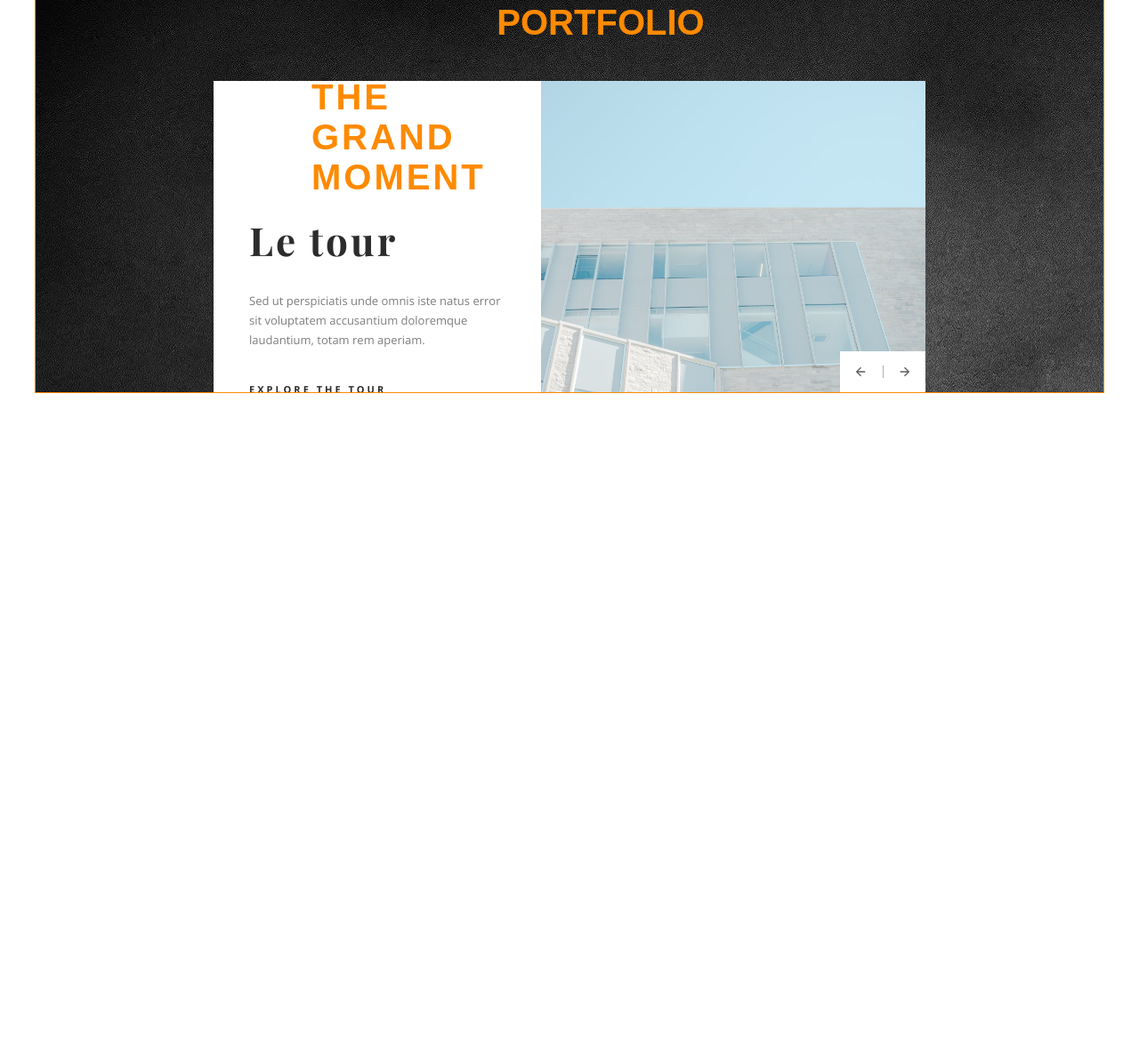
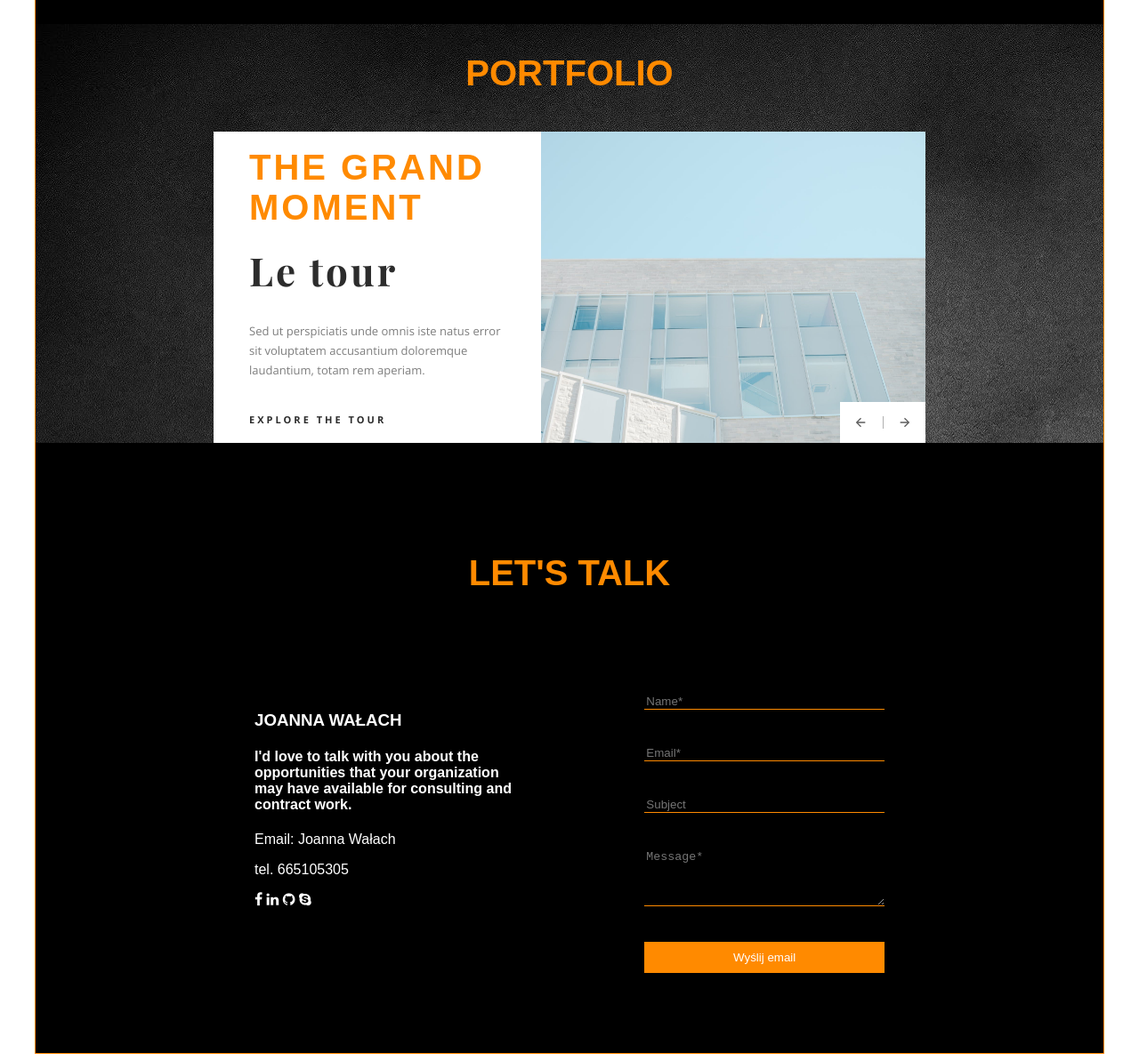
Before and after one commit to joannawalach/portfolio, a plain HTML site: page index.html in a window 1280 px wide. Shown: the part 1219-2412 px from the top of the page at 89% size. Before the commit the page ends 1669 px from the top, so only its background shows below. Drawn offline with nearby package versions, Linux system fonts and the light colour scheme; a web font is replaced by a local one.

Commit message:
contact form added

```diff
--- a/index.html
+++ b/index.html
@@ -175,7 +175,31 @@
 
       </div>
 </section>
-    <section class="contact"></section>
+    <section class="contact">
+        <h2> Let's talk</h2>
+        <div class="detailsandform">
+        <div class="contactdetails">
+            <h3>JOANNA WAŁACH</h3>
+            <h4>I'd love to talk with you about the opportunities that your organization may have available for consulting and contract work.</h4>
+            <p>Email: Joanna Wałach </p>
+            <p>tel. 665105305</p>
+            <div class="socialicons">
+                <i class="fa fa-facebook" aria-hidden="true"></i>
+                <i class="fa fa-linkedin" aria-hidden="true"></i>
+                <i class="fa fa-github" aria-hidden="true"></i>
+                <i class="fa fa-skype" aria-hidden="true"></i>
+            </div>
+        </div>
+        <div class="contactdiv">
+            <form>
+                <input type="text" placeholder="Name*" />
+                <input type="text" placeholder="Email*" />
+                <input type="text" placeholder="Subject" />
+                <textarea placeholder="Message*" rows="4"></textarea>
+                <button> Wyślij email</button>
+            </form>
+        </div></div>
+    </section>
     <script src="https://ajax.googleapis.com/ajax/libs/jquery/3.1.0/jquery.min.js"></script>
     <script src="script.js"></script>
 </div>
--- a/style.css
+++ b/style.css
@@ -200,9 +200,8 @@ ody {
     color: #ff8a00;
     font-family: Oswald, sans-serif;
     font-size: 40px;
-    padding: 0 0 10px 70px;
+    padding: 0 0 10px 0px;
 }
-
 
 .carousel {
     background-color: red;
@@ -332,13 +331,6 @@ ody {
   background-image: url('img/gall5.jpg');
 }
 
-
-
-
-.carousel-item__container{
-
-}
-
 .carousel-item__btn {
     width: 35%;
     color: #2C2C2C;
@@ -402,9 +394,74 @@ ody {
     visibility: visible;
 }
 
-
-
 .active .carousel-item__image{
 transition: 0.6s all ease-in-out;
 transform: translateX(0);
 }
+
+/*----------CONTACT-----------*/
+
+
+.contact {
+    display: flex;
+    flex-direction: column;
+    font-family: sans-serif;
+    margin-top: 70px;
+    justify-content: center;
+    align-items: center;
+    padding:20px 70px 20px 70px;
+}
+
+.contact h2 {
+    color: #ff8a00;
+    font-family: Oswald, sans-serif;
+    font-size: 40px;
+    text-transform: uppercase;
+    padding: 0 0 10px 0px;
+}
+
+.contact .detailsandform {
+    display: flex;
+    flex-direction: row;
+    width: 80%;
+}
+
+.contact .contactdetails {
+    color: white;
+    padding: 70px;
+}
+
+.contactdiv {
+    width: 100%;
+    padding: 70px;
+}
+
+.contactdiv form {
+    display: flex;
+    flex-direction: column;
+    color: white;
+}
+
+.contactdiv input {
+   background-color: transparent;
+   color: white;
+   outline:0;
+    border: 0;
+    border-bottom: 1px solid #ff8a00;
+    margin-bottom: 40px;
+}
+
+.contactdiv textarea {
+    background-color: transparent;
+    color: white;
+    border:0;
+    border-bottom: 1px solid #ff8a00;
+    margin-bottom: 40px;
+}
+
+.contactdiv button {
+background-color: #ff8a00;
+color: white;
+border:0;
+padding: 10px 25px 10px 25px;
+}
```
